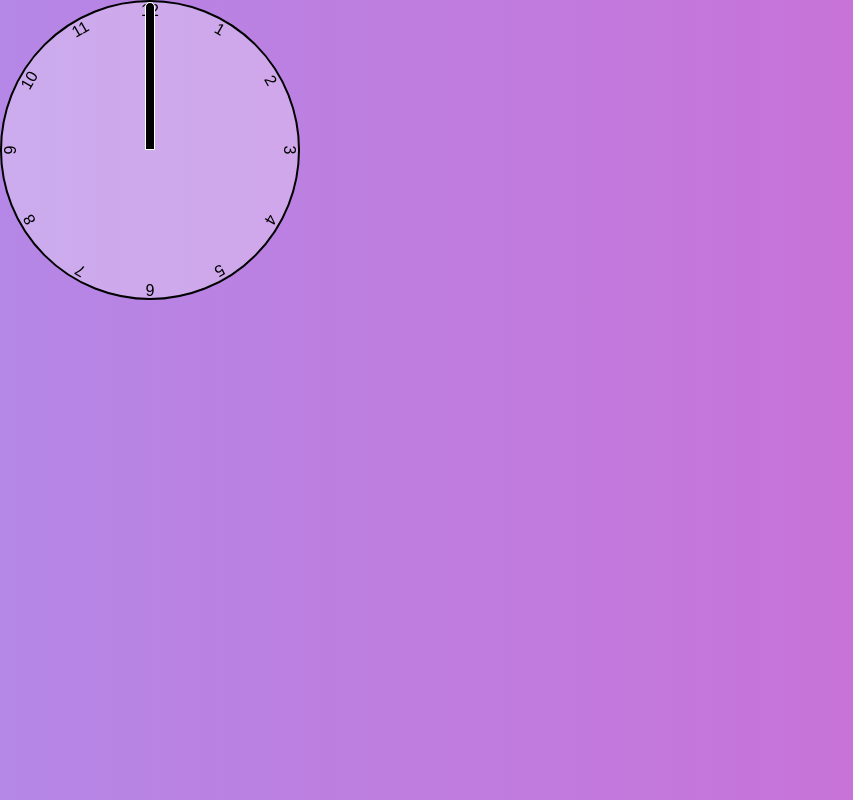
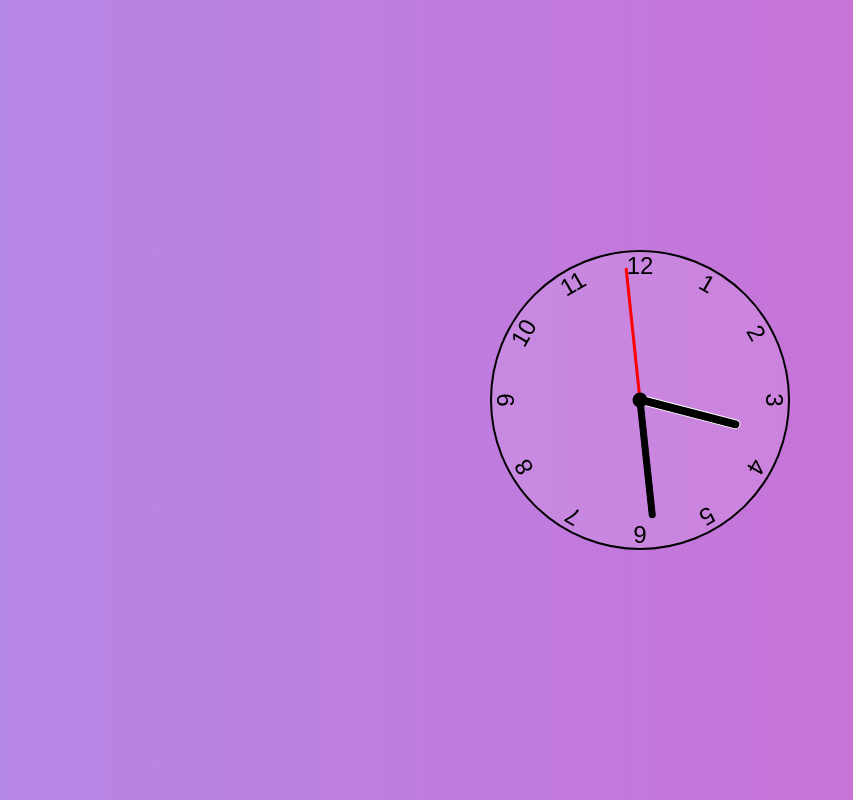
Before and after one commit to ratulraihanrobin/JavaScript-Analogue-Clock, a plain HTML site: page index.html in a window 1280 px wide. Shown: the whole page, without its empty margins (0-853 px from the left). Drawn offline with Linux system fonts and the light colour scheme.

Commit message:
complete analogue clock

```diff
--- a/script.js
+++ b/script.js
@@ -0,0 +1,20 @@
+setInterval(setClock, 1000);
+
+const hourHand = document.querySelector('.hour');
+const miniteHand = document.querySelector('.minite');
+const secondHand = document.querySelector('.second');
+
+function setClock() {
+  const currentDate = new Date();
+  const secondsRatio = currentDate.getSeconds() / 60;
+  const minitesRatio = (secondsRatio + currentDate.getMinutes()) / 60;
+  const hoursRatio = (minitesRatio + currentDate.getHours()) / 12;
+
+  setRotation(secondHand, secondsRatio);
+  setRotation(miniteHand, minitesRatio);
+  setRotation(hourHand, hoursRatio);
+}
+
+function setRotation(element, rotationRatio) {
+  element.style.setProperty('--rotation', rotationRatio * 360);
+}
--- a/style.css
+++ b/style.css
@@ -1,4 +1,6 @@
-* {
+*,
+*::after,
+*::before {
   margin: 0;
   padding: 0;
   box-sizing: border-box;
@@ -7,12 +9,16 @@
 
 body {
   background: linear-gradient(90deg, #b587e6, #d169d1);
+  min-height: 100dvh;
+  display: flex;
+  justify-content: center;
+  align-items: center;
 }
 
 .clock {
   height: 300px;
   width: 300px;
-  background-color: rgba(255, 255, 255, 0.3);
+  background-color: rgba(255, 255, 255, 0.1);
   border-radius: 50%;
   border: 2px solid black;
   position: relative;
@@ -25,6 +31,7 @@ body {
   height: 100%;
   text-align: center;
   transform: rotate(var(--rotation));
+  font-size: 1.5rem;
 }
 
 .clock .number1 {
@@ -64,16 +71,46 @@ body {
 }
 
 .clock .hand {
+  --rotation: 0;
   position: absolute;
-  width: 10px;
-  height: 50%;
   bottom: 50%;
   left: 50%;
   background-color: black;
-  border: 1px solid white;
+
   border-top-left-radius: 10px;
   border-top-right-radius: 10px;
   transform-origin: bottom;
   z-index: 10;
-  transform: translateX(-50%);
+  transform: translateX(-50%) rotate(calc(var(--rotation) * 1deg));
 }
+
+.clock::after {
+  content: '';
+  position: absolute;
+  background-color: black;
+  z-index: 11;
+  width: 15px;
+  height: 15px;
+  top: 50%;
+  left: 50%;
+  transform: translate(-50%, -50%);
+  border-radius: 50%;
+}
+
+.clock .hand.second {
+  width: 3px;
+  height: 45%;
+  background-color: red;
+}
+.clock .hand.minite {
+  width: 7px;
+  height: 40%;
+  background-color: rgba(255, 255, 255, 0.);
+  border: 1px solid rgb(0, 0, 0);
+}
+.clock .hand.hour {
+  width: 10px;
+  height: 35%;
+  background-color: rgb(0, 0, 0);
+  border: 1px solid white;
+}
```
